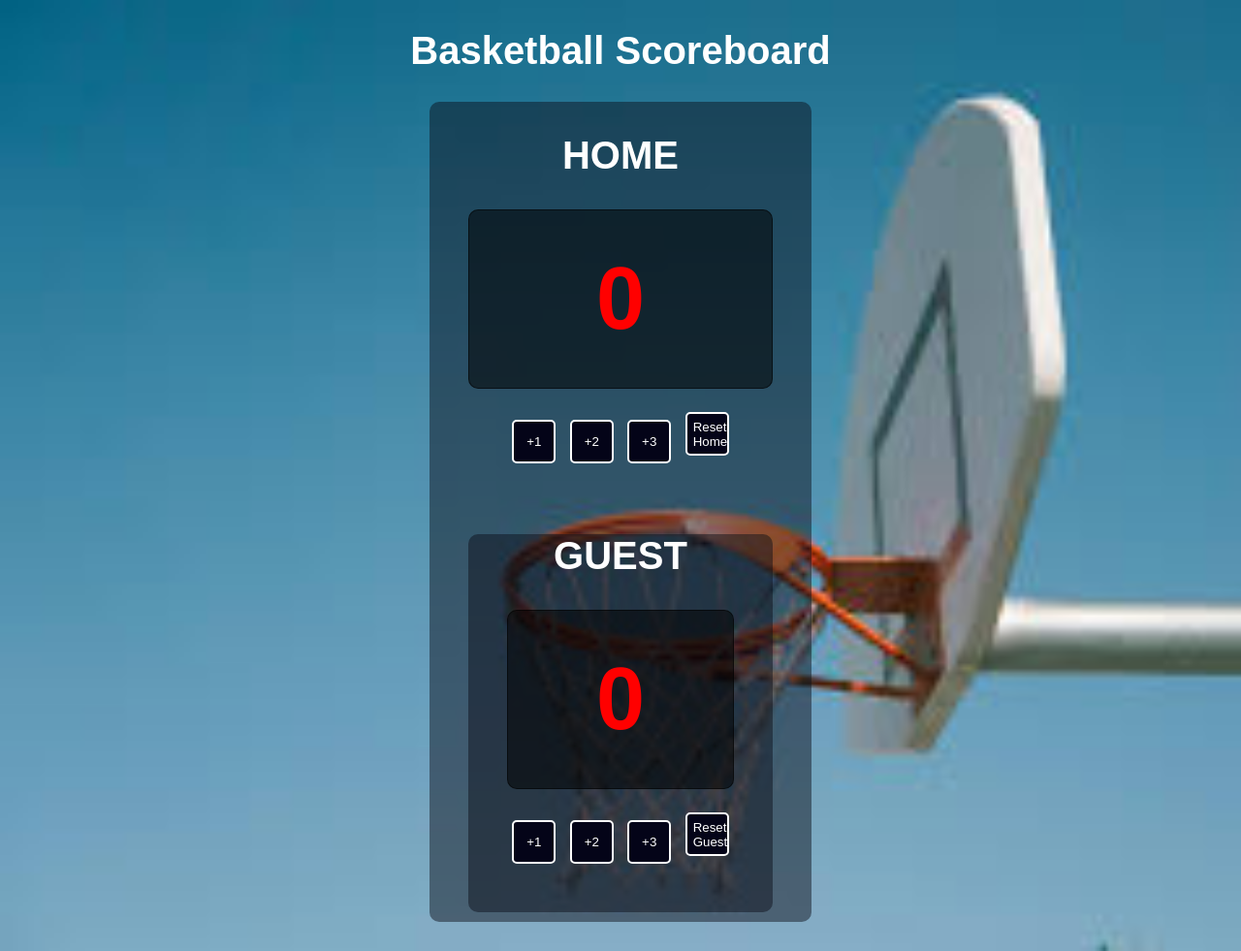
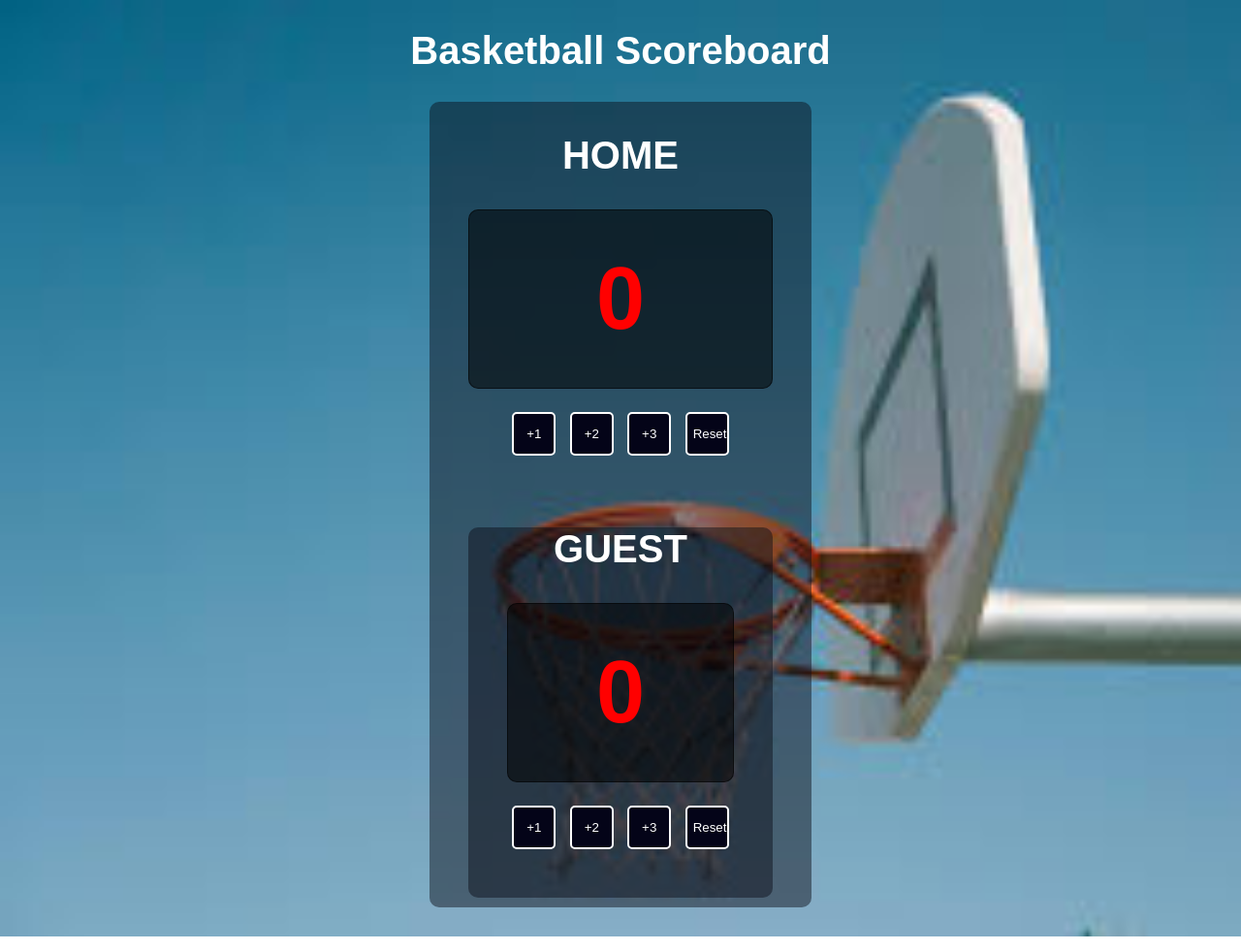
Before and after one commit to m-njoki/Basketball-scoreboard, a website built with Vite: page index.html in a window 1280 px wide. Shown: the whole page at 97% size. Built offline with nearby package versions, Linux system fonts and the light colour scheme.

Commit message:
Update index.html

```diff
--- a/index.html
+++ b/index.html
@@ -23,7 +23,7 @@
                         <button onclick="updateScore('home', 1)">+1</button>
                         <button onclick="updateScore('home', 2)">+2</button>
                         <button onclick="updateScore('home', 3)">+3</button>
-                        <button onclick="resetTeamScore('home')">Reset Home</button>
+                        <button onclick="resetTeamScore('home')">Reset</button>
                     </div>
 
             <!-- Guestteam's side -->
@@ -36,7 +36,7 @@
                         <button onclick="updateScore('guest', 1)">+1</button>
                         <button onclick="updateScore('guest', 2)">+2</button>
                         <button onclick="updateScore('guest', 3)">+3</button>
-                        <button onclick="resetTeamScore('guest')">Reset Guest</button>
+                        <button onclick="resetTeamScore('guest')">Reset</button>
                     </div>
             </div>
         </div>
```
